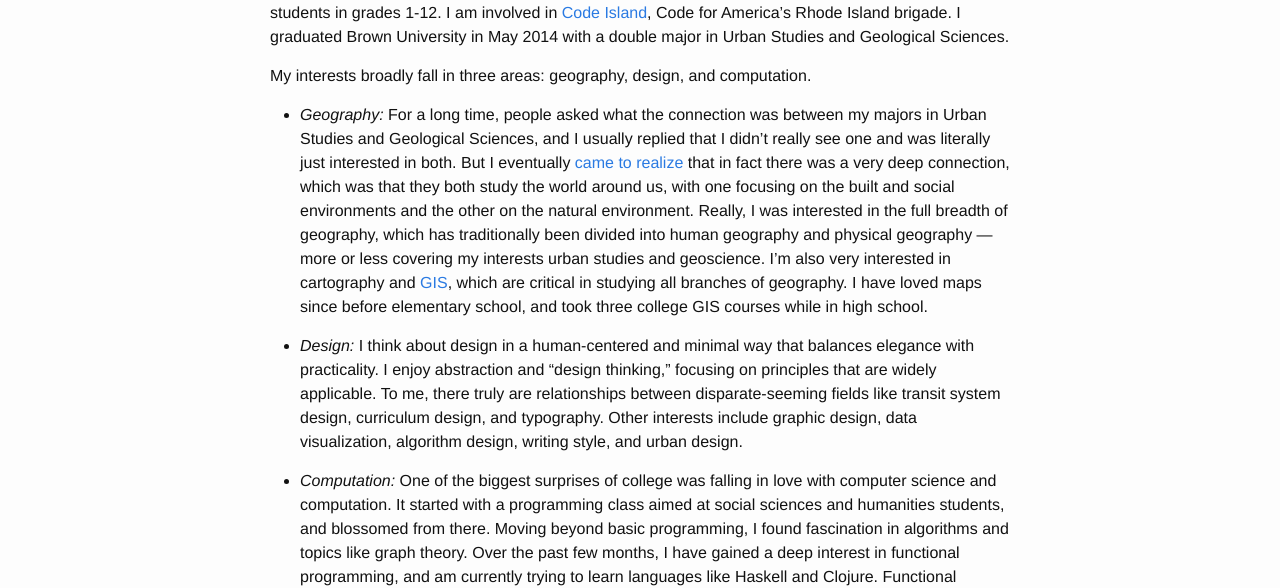
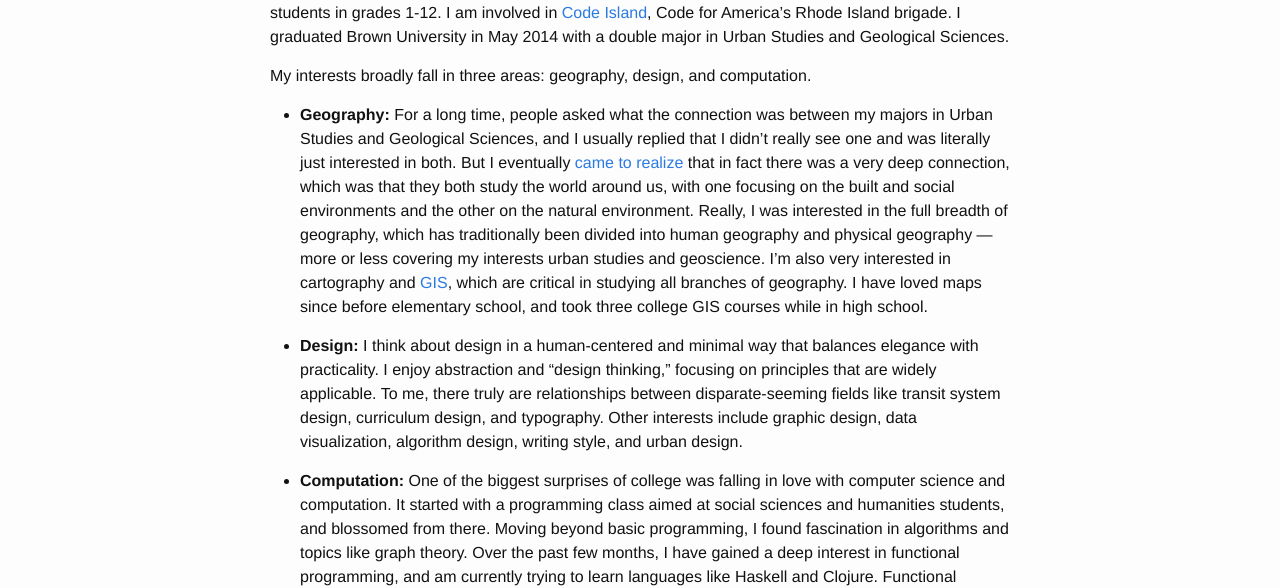
Before and after one commit to gregjd/gregjd.github.io, a Jekyll site: the page built from about/index.md, in a window 1280 px wide. Shown: the part 796-1384 px from the top of the page. Built offline with Jekyll 4.4.1, drawn with Linux system fonts in a browser that asks for light colours; Markdown is read by kramdown in place of the engine named in the settings.

Commit message:
Change italics to bold

```diff
--- a/about/index.md
+++ b/about/index.md
@@ -14,11 +14,11 @@
 
 My interests broadly fall in three areas: geography, design, and computation.
 
-* *Geography:* For a long time, people asked what the connection was between my majors in Urban Studies and Geological Sciences, and I usually replied that I didn't really see one and was literally just interested in both. But I eventually [came to realize](http://www.brown.edu/academics/urban-studies/sites/brown.edu.academics.urban-studies/files/uploads/2014%20Urban%20Studies%20Newsletter_0.pdf#page=2) that in fact there was a very deep connection, which was that they both study the world around us, with one focusing on the built and social environments and the other on the natural environment. Really, I was interested in the full breadth of geography, which has traditionally been divided into human geography and physical geography --- more or less covering my interests urban studies and geoscience. I'm also very interested in cartography and [GIS](https://en.wikipedia.org/wiki/Geographic_information_system), which are critical in studying all branches of geography. I have loved maps since before elementary school, and took three college GIS courses while in high school.
+* **Geography:** For a long time, people asked what the connection was between my majors in Urban Studies and Geological Sciences, and I usually replied that I didn't really see one and was literally just interested in both. But I eventually [came to realize](http://www.brown.edu/academics/urban-studies/sites/brown.edu.academics.urban-studies/files/uploads/2014%20Urban%20Studies%20Newsletter_0.pdf#page=2) that in fact there was a very deep connection, which was that they both study the world around us, with one focusing on the built and social environments and the other on the natural environment. Really, I was interested in the full breadth of geography, which has traditionally been divided into human geography and physical geography --- more or less covering my interests urban studies and geoscience. I'm also very interested in cartography and [GIS](https://en.wikipedia.org/wiki/Geographic_information_system), which are critical in studying all branches of geography. I have loved maps since before elementary school, and took three college GIS courses while in high school.
 
-* *Design:* I think about design in a human-centered and minimal way that balances elegance with practicality. I enjoy abstraction and "design thinking," focusing on principles that are widely applicable. To me, there truly are relationships between disparate-seeming fields like transit system design, curriculum design, and typography. Other interests include graphic design, data visualization, algorithm design, writing style, and urban design.
+* **Design:** I think about design in a human-centered and minimal way that balances elegance with practicality. I enjoy abstraction and "design thinking," focusing on principles that are widely applicable. To me, there truly are relationships between disparate-seeming fields like transit system design, curriculum design, and typography. Other interests include graphic design, data visualization, algorithm design, writing style, and urban design.
 
-* *Computation:* One of the biggest surprises of college was falling in love with computer science and computation. It started with a programming class aimed at social sciences and humanities students, and blossomed from there. Moving beyond basic programming, I found fascination in algorithms and topics like graph theory. Over the past few months, I have gained a deep interest in functional programming, and am currently trying to learn languages like Haskell and Clojure. Functional programming has changed my way of thinking and furthered my interest in theoretical CS as well as pure math. My experience as a math tutor has also really helped me think about how to explain computational concepts to others and apply CS concepts to basic math. Beyond CS and math, I enjoy data analysis, and always ready to make pivot tables and multiply matricies.
+* **Computation:** One of the biggest surprises of college was falling in love with computer science and computation. It started with a programming class aimed at social sciences and humanities students, and blossomed from there. Moving beyond basic programming, I found fascination in algorithms and topics like graph theory. Over the past few months, I have gained a deep interest in functional programming, and am currently trying to learn languages like Haskell and Clojure. Functional programming has changed my way of thinking and furthered my interest in theoretical CS as well as pure math. My experience as a math tutor has also really helped me think about how to explain computational concepts to others and apply CS concepts to basic math. Beyond CS and math, I enjoy data analysis, and always ready to make pivot tables and multiply matricies.
 
 
 In terms of practical applications, I am most interested in transportation, planning, open data, civic technology, and government innovation.
```
